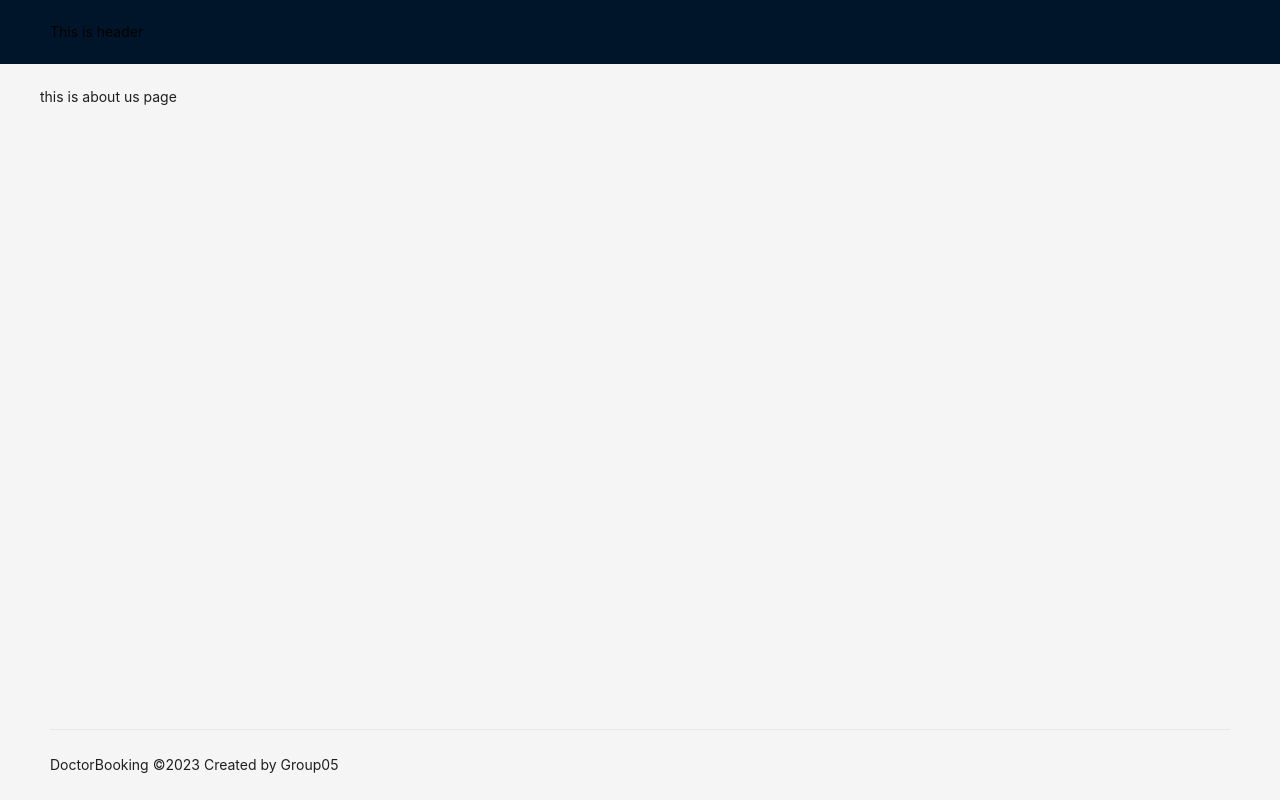
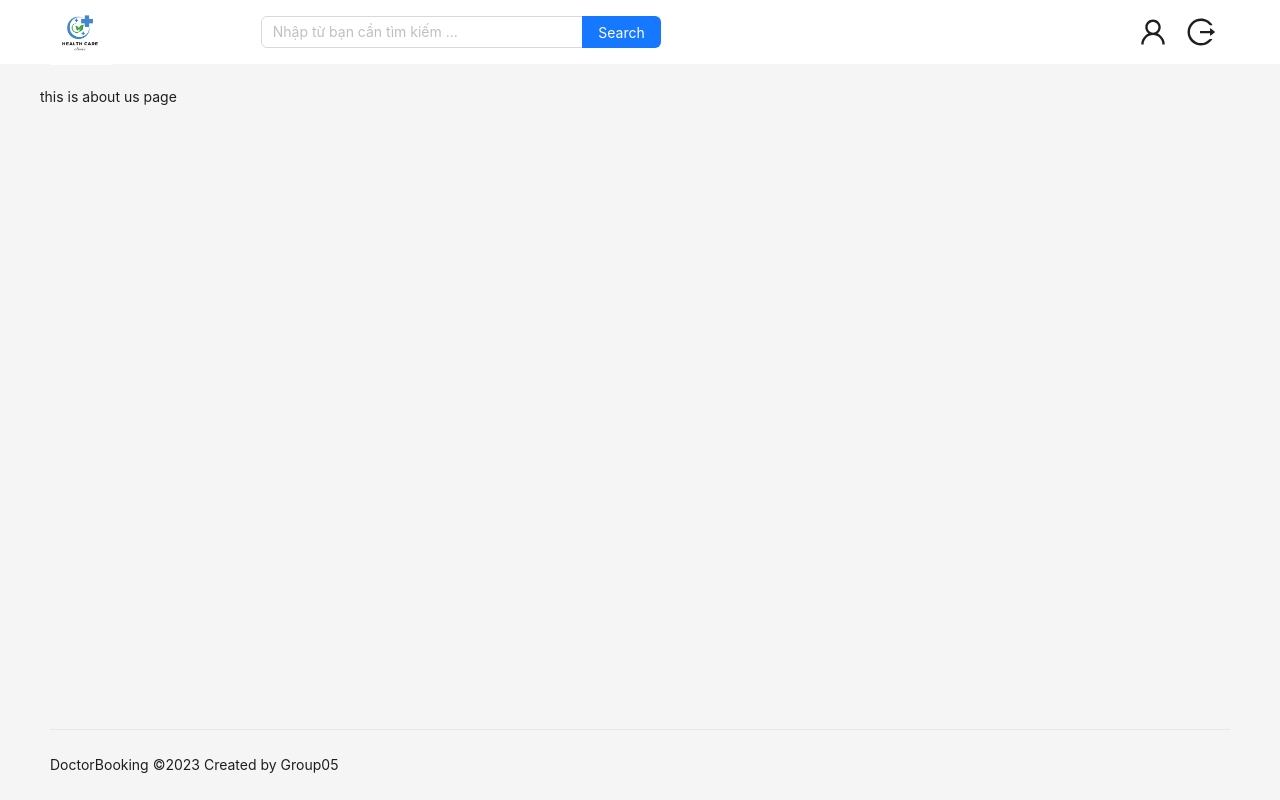
Before and after one commit to quocthinh79/Doctor_Booking_FE, a React (Create React App) app: page /about-us in a window 1280 px wide. Built offline with nearby package versions, Linux system fonts and the light colour scheme.

Commit message:
Update UI header

```diff
--- a/src/components/input/input-search/index.tsx
+++ b/src/components/input/input-search/index.tsx
@@ -5,7 +5,8 @@ import { default as InputSearchCustom } from "./input-search";
 import { noop } from "@constant";
 
 const StyledInputSearch = styled(InputSearchCustom)`
-  width: auto;
+  width: 400px;
+  margin-left:150px;
 `;
 
 export interface InputSearchProps extends InputTextProps {
--- a/src/compositions/layout/main-header/index.tsx
+++ b/src/compositions/layout/main-header/index.tsx
@@ -1,17 +1,64 @@
 import { ContainerFixed } from "@components";
-import { EBreakpoint, templateStringToClassName } from "@core";
+import { EBreakpoint, EFlexAlign, EInputTextSize, EJustifyFlex, templateStringToClassName, routerPathFull } from "@core";
 import { Header } from "antd/es/layout/layout";
+import {
+  Button,
+  Flex,
+  Form,
+  FormItem,
+  Image,
+  InputSearch,
+} from "@components";
 import { memo } from "react";
+import { useForm } from "antd/es/form/Form";
+import { SPACE_BETWEEN_ITEMS } from "@constant";
+import { cx } from "@emotion/css";
+import { Link, useLocation, useNavigate } from "react-router-dom";
+import { UserOutlined, LogoutOutlined } from "@ant-design/icons";
+const logo = require("../../../images/logo.png");
 
 export function MainHeader() {
+  const [form] = useForm();
+  const navigator = useNavigate();
+
+  const onFinish = (values: any) => {
+    return values.keyWord
+      ? navigator(`${routerPathFull.search.root}?keyWord=${values.keyWord}`)
+      : navigator("/");
+  };
   return (
-    <Header>
+    <Header style={{ backgroundColor: 'white' }}>
       <ContainerFixed
         className={templateStringToClassName()`height: 100%; display: flex;`}
         breakpoint={EBreakpoint.XL}
-        position="center"
-      >
-        This is header
+        position="center">
+        <Link to={routerPathFull.home.root}>
+          <Image width="auto" height="100%" src={logo} preview={false} />
+        </Link>
+        <Flex
+          align={EFlexAlign.Center}
+          justify={EJustifyFlex.SpaceBetween}
+          className={cx(templateStringToClassName()`background: #fff`)}
+        >
+          <Flex align={EFlexAlign.Center} gap={SPACE_BETWEEN_ITEMS} >
+            <Form form={form} onFinish={onFinish} layout="vertical">
+              <FormItem name="keyWord">
+                <InputSearch
+                  placeholder="Nhập từ bạn cần tìm kiếm ..."
+                  enterButton="Search"
+                  size={EInputTextSize.Middle}
+                  onSearch={() => form.submit()}
+                />
+              </FormItem>
+            </Form>
+            <div style={{ fontSize: "28px", margin: "auto", marginRight: "5px" }} >
+              <UserOutlined style={{ margin: "10px" }} />
+              <LogoutOutlined style={{ margin: "10px" }} />
+            </div>
+
+          </Flex>
+
+        </Flex>
       </ContainerFixed>
     </Header>
   );
```
Also changed, not shown: src/images/logo.png (added).
